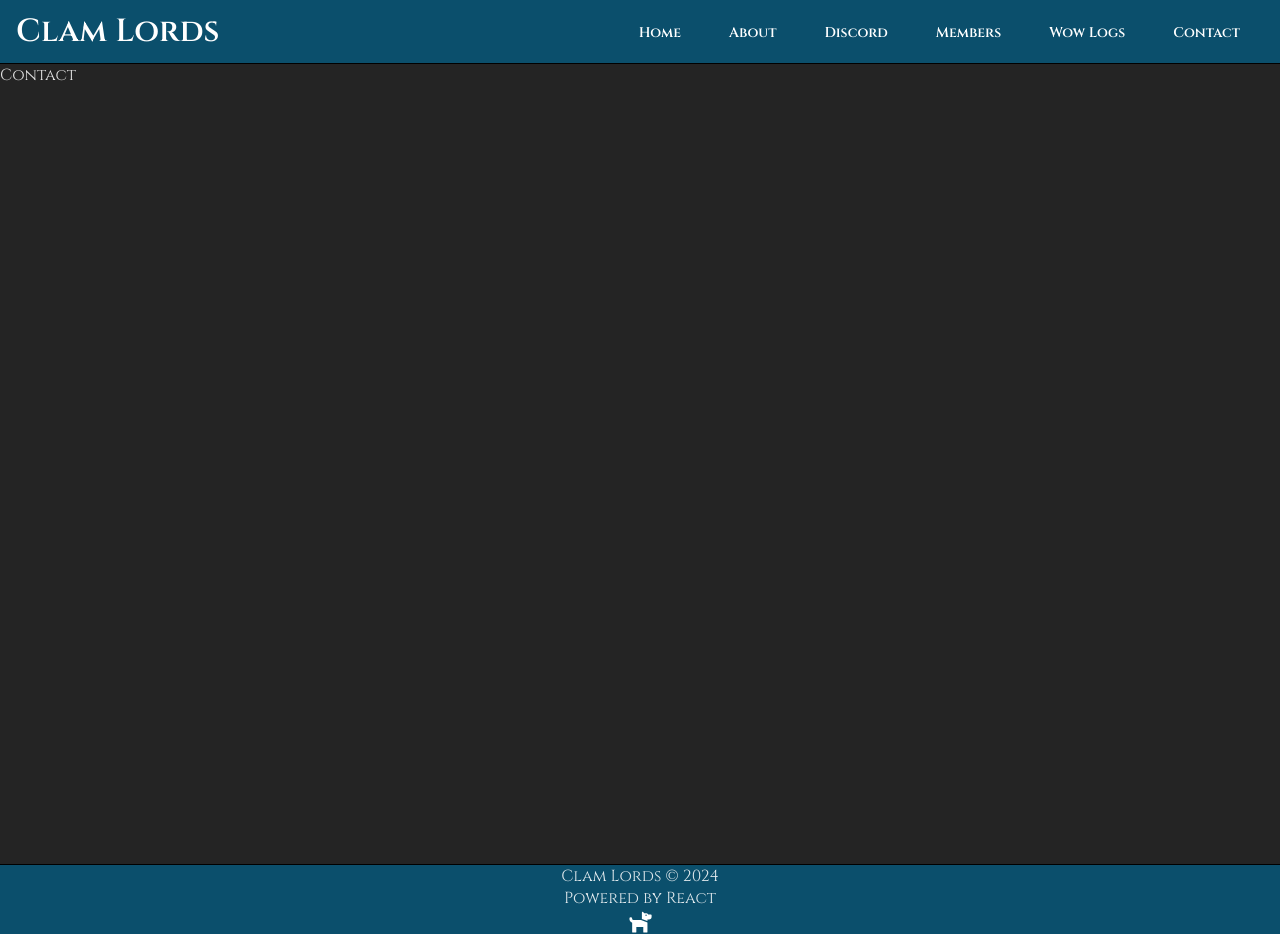
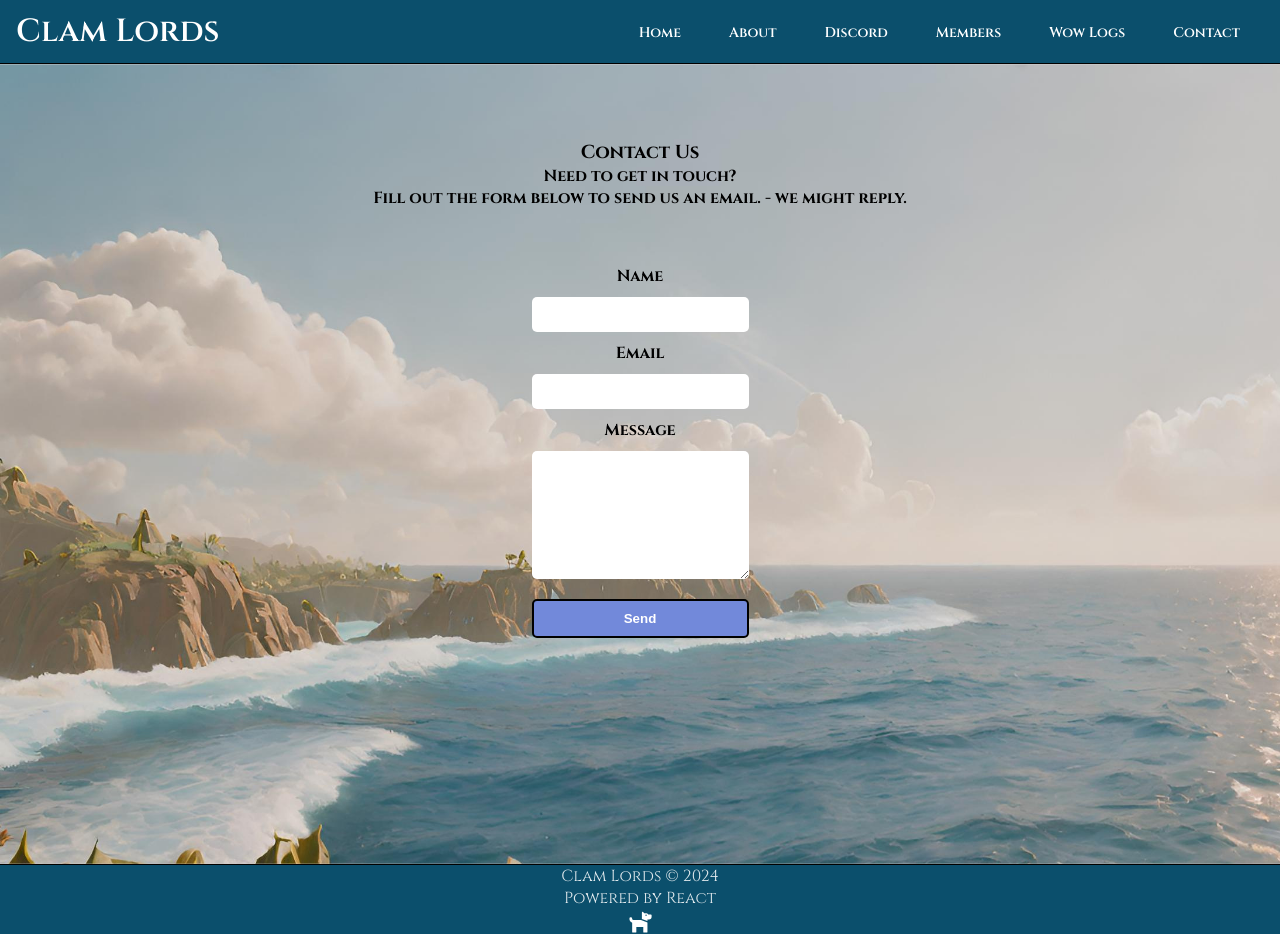
Before and after one commit to mamattingly/clam-lords-homepage, a React (Vite) app: page /contact in a window 1280 px wide. Built offline with nearby package versions, Linux system fonts and the light colour scheme; no server answers.

Commit message:
added contact page and styling

```diff
--- a/src/main.jsx
+++ b/src/main.jsx
@@ -4,7 +4,7 @@ import About from "./pages/About";
 import Discord from "./pages/Discord";
 // import Members from "./pages/Members";
 import Logs from "./pages/Logs";
-// import Contact from "./pages/Contact";
+import Contact from "./pages/Contact";
 import ErrorPage from "./pages/ErrorPage";
 
 import "./index.css";
@@ -39,7 +39,7 @@ const router = createBrowserRouter([
       },
       {
         path: "contact",
-        element: <div>Contact</div>,
+        element: <Contact />,
       },
     ],
   },
--- /dev/null
+++ b/src/pages/Contact.jsx
@@ -0,0 +1,53 @@
+import "./pageStyles/ContactStyles.css";
+import { useRef } from "react";
+import emailjs from "@emailjs/browser";
+const SERVICE_ID = import.meta.env.VITE_EMAILJS_SERVICE_ID;
+const TEMPLATE_ID = import.meta.env.VITE_EMAILJS_TEMPLATE_ID;
+const PUBLIC_KEY = import.meta.env.VITE_EMAILJS_PUBLIC_KEY;
+
+export const Contact = () => {
+  const form = useRef();
+
+  const sendEmail = (e) => {
+    e.preventDefault();
+
+    emailjs
+      .sendForm(
+        SERVICE_ID || EMAILJS_SERVICE_ID,
+        TEMPLATE_ID || EMAILJS_TEMPLATE_ID,
+        form.current,
+        {
+          publicKey: PUBLIC_KEY || EMAILJS_PUBLIC_KEY,
+        }
+      )
+      .then(
+        () => {
+          console.log("SUCCESS!");
+        },
+        (error) => {
+          console.log("FAILED...", error.text);
+        }
+      );
+  };
+
+  return (
+    <div className="contact-page">
+      <div>
+        <h3>Contact Us</h3>
+        <p>Need to get in touch?</p>
+        <p>Fill out the form below to send us an email.<em> - we might reply.</em></p>
+      </div>
+      <form ref={form} onSubmit={sendEmail}>
+        <label>Name</label>
+        <input type="text" name="user_name" />
+        <label>Email</label>
+        <input type="email" name="user_email" />
+        <label>Message</label>
+        <textarea name="message" />
+        <input className="submit-button" type="submit" value="Send" />
+      </form>
+    </div>
+  );
+};
+
+export default Contact;
--- /dev/null
+++ b/src/pages/pageStyles/ContactStyles.css
@@ -0,0 +1,64 @@
+.contact-page {
+    display: flex;
+    flex-direction: column;
+    align-items: center;
+    justify-content: space-evenly;
+    min-height: 100vh;
+    padding: 20px;
+    text-align: center;
+    background-image: url("../../assets/contactBackground.svg");
+    background-repeat: no-repeat;
+    background-size: cover;
+    z-index: -1;
+    font-weight: bold;
+    color: #000;
+    text-align: center;
+    padding-bottom: 10rem;
+  }
+
+  .contact-page form {
+    display: flex;
+    flex-direction: column;
+    align-items: center;
+    justify-content: center;
+  }
+
+  form input {
+    width: 100%;
+    padding: 10px;
+    margin: 10px;
+    border-radius: 5px;
+    border: none;
+  }
+
+  form textarea {
+    width: 100%;
+    height: 10vw;
+    padding: 10px;
+    margin: 10px;
+    border-radius: 5px;
+    border: none;
+  }
+
+.submit-button  {
+    padding: 10px;
+    margin: 10px;
+    border-radius: 5px;
+    border: none;
+    background-color: #7289da;
+    color: #fff;
+    font-weight: bold;
+    cursor: pointer;
+    border: 2px solid #000;
+  }
+
+  .submit-button:hover {
+    background-color: #99aab5;
+    transform: scale(1.05);
+    transition: 0.3s;
+  }
+
+.submit-button:onmouseleave {
+    transform: scale(1);
+    transition: 0.3s;
+  }
```
Also changed, not shown: src/assets/contactBackground.svg (added).
